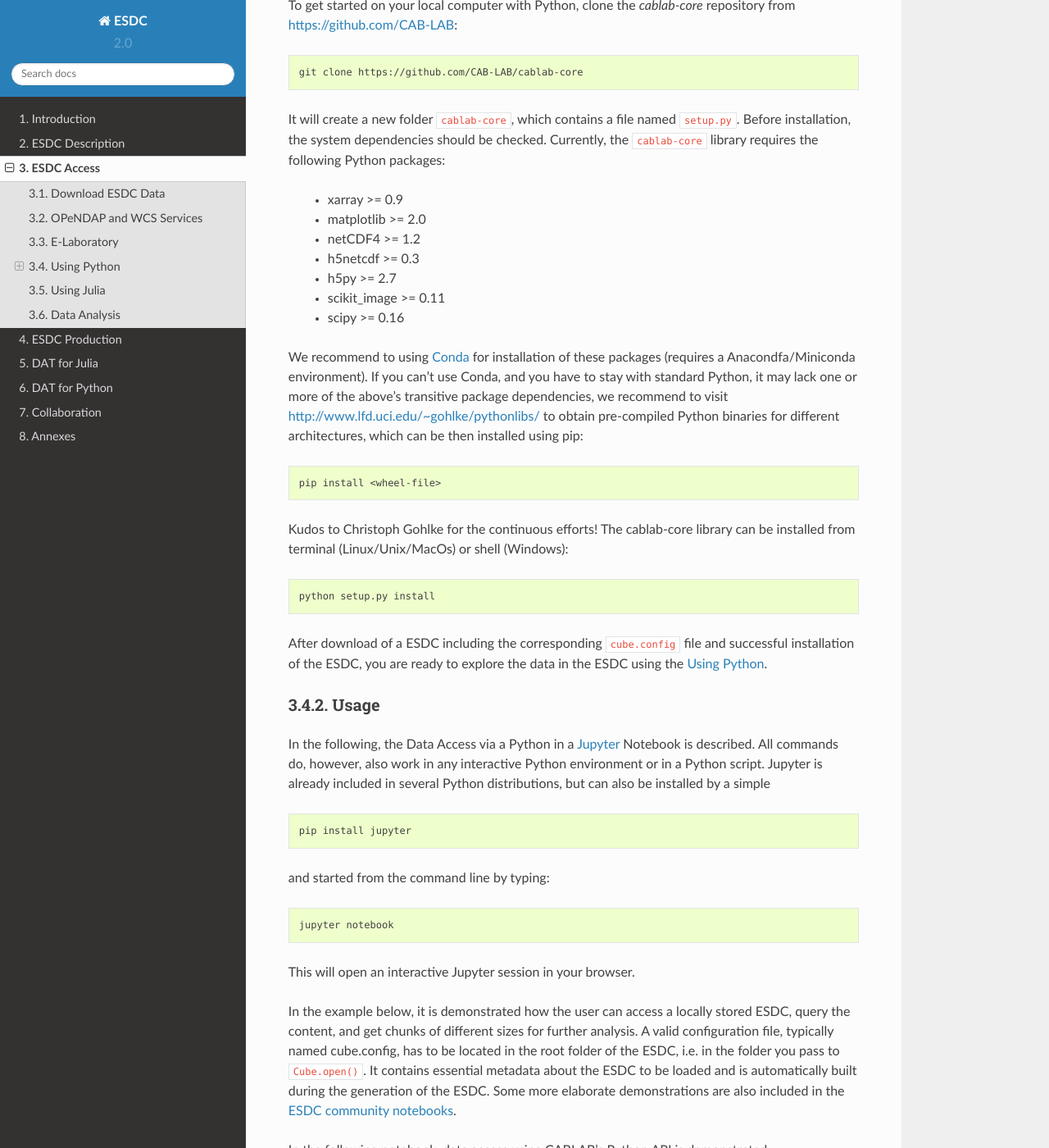
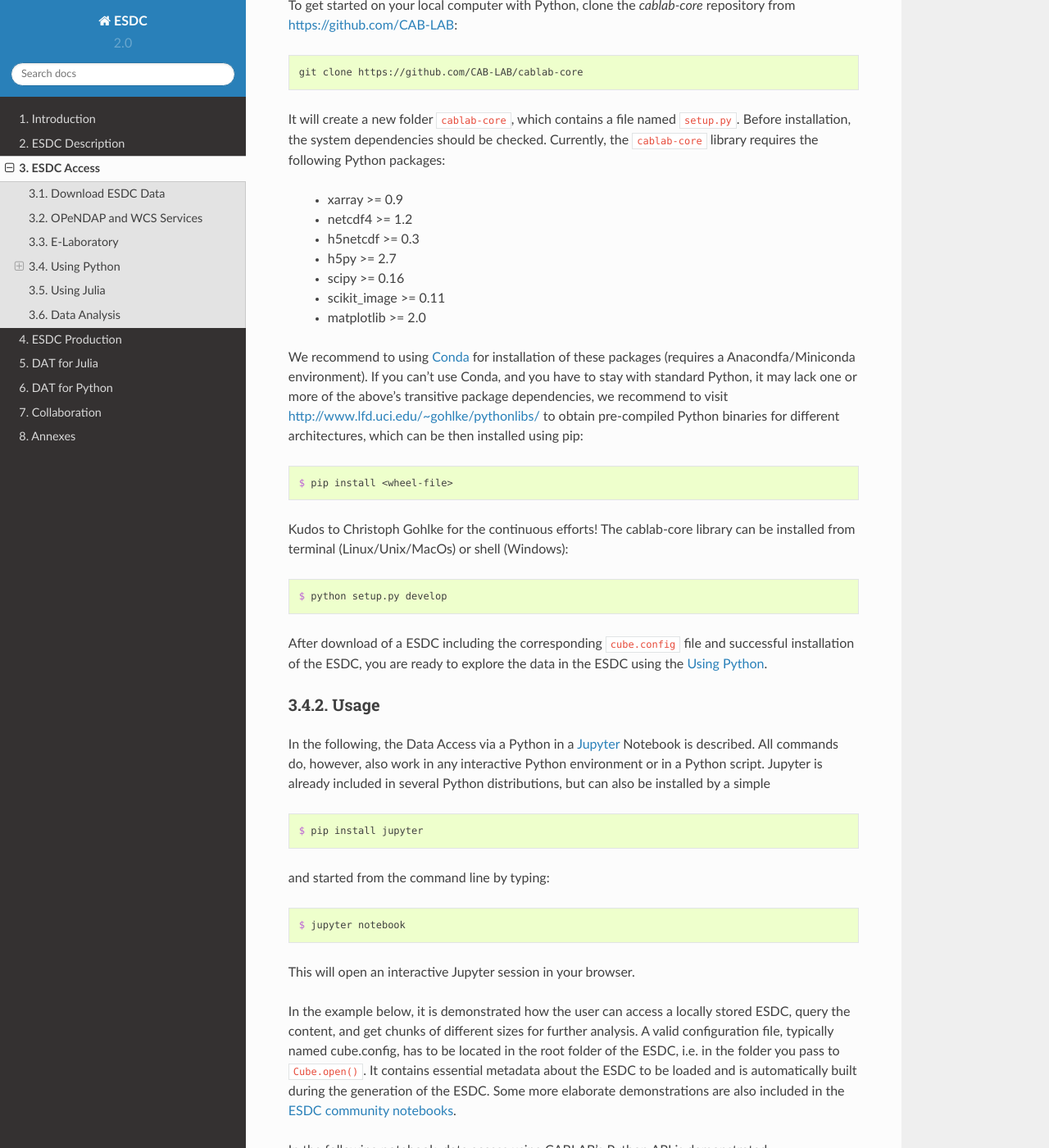
Before and after one commit to esa-esdl/esdl-core, a Sphinx documentation site: the page built from doc/esdc_access.rst, in a window 1280 px wide and 1400 px high, scrolled down 1641 px. Shown: the whole window at 82% size. Built offline with Sphinx 7.4.7 and the Read the Docs theme 2.0.0, drawn with Linux system fonts in a browser that asks for light colours.

Commit message:
doc update

```diff
--- a/doc/esdc_access.rst
+++ b/doc/esdc_access.rst
@@ -94,12 +96,12 @@ the system dependencies should be checked. Currently, the ``cablab-core`` librar
 Python packages:
 
     * xarray >= 0.9
-    * matplotlib >= 2.0
-    * netCDF4 >= 1.2
+    * netcdf4 >= 1.2
     * h5netcdf >= 0.3
     * h5py >= 2.7
+    * scipy >= 0.16
     * scikit_image >= 0.11
-    * scipy >= 0.16
+    * matplotlib >= 2.0
 
 We recommend to using Conda_ for installation of these packages (requires a Anacondfa/Miniconda environment).
 If you can't use Conda, and you have to stay with standard Python, it may lack one or more of the above's transitive
@@ -108,14 +110,14 @@ pre-compiled Python binaries for different architectures, which can be then inst
 
 .. code-block:: tcsh
 
-    pip install <wheel-file>
+    $ pip install <wheel-file>
 
 Kudos to Christoph Gohlke for the continuous efforts!
 The cablab-core library can be installed from terminal (Linux/Unix/MacOs) or shell (Windows):
 
 .. code-block:: tcsh
 
-    python setup.py install
+    $ python setup.py develop
 
 After download of a ESDC including the corresponding ``cube.config`` file and successful installation of the ESDC,
 you are ready to explore the data in the ESDC using the :ref:`data_access_py`.
@@ -131,13 +133,13 @@ several Python distributions, but can also be installed by a simple
 
 .. code-block:: tcsh
 
-    pip install jupyter
+    $ pip install jupyter
 
 and started from the command line by typing:
 
 .. code-block:: tcsh
 
-    jupyter notebook
+    $ jupyter notebook
 
 This will open an interactive Jupyter session in your browser.
 
```
Also changed, not shown: other parts of doc/esdc_access.rst (+2 -0 lines), doc/esdc_prod.rst (+27 -0 lines).
